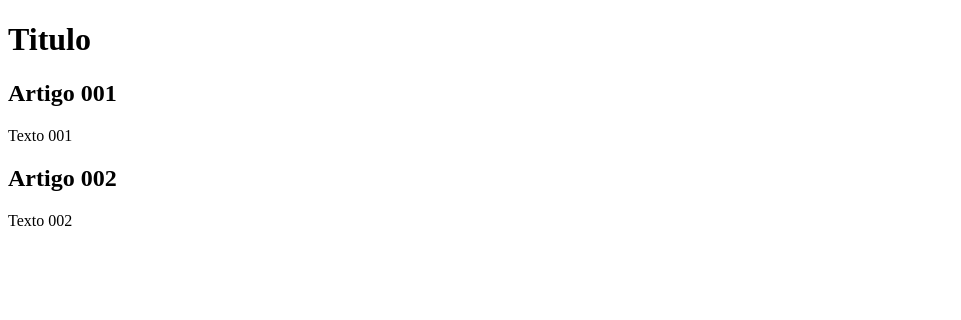
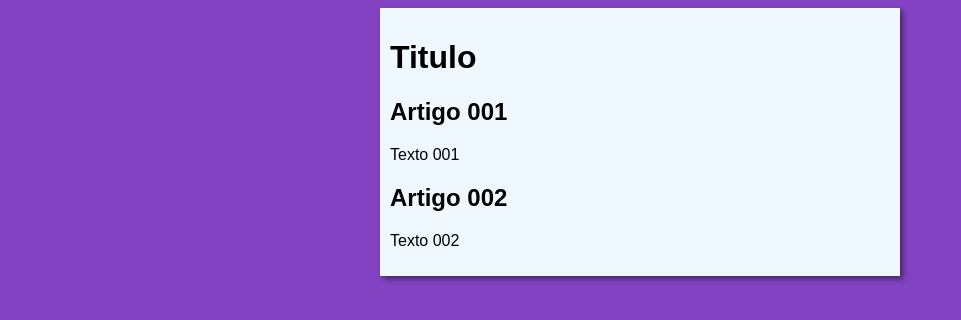
Before and after one commit to VictorNunesVN/siteProjeto, a plain HTML site: page index.html in a window 1280 px wide. Shown: the whole page, without its empty margins (0-961 px from the left). Drawn offline with Linux system fonts and the light colour scheme.

Commit message:
Criando o design
Criação do design

```diff
--- /dev/null
+++ b/estilos/style.css
@@ -0,0 +1,15 @@
+*{
+    font-family: Arial, Helvetica, sans-serif;
+    size: 16px;
+}
+body{
+    background-color: rgb(130, 66, 194);
+}
+main{
+    background-color: aliceblue;
+    width: 500px;
+    margin: auto;
+    padding: 10px;
+    box-shadow: 3px 3px 5px rgba(0, 0, 0, 0.459);
+
+}
--- a/index.html
+++ b/index.html
@@ -5,6 +5,7 @@
     <meta http-equiv="X-UA-Compatible" content="IE=edge">
     <meta name="viewport" content="width=device-width, initial-scale=1.0">
     <title>Titulo do site</title>
+    <link rel="stylesheet" href="estilos/style.css">
 </head>
 <body>
     <main>
```
